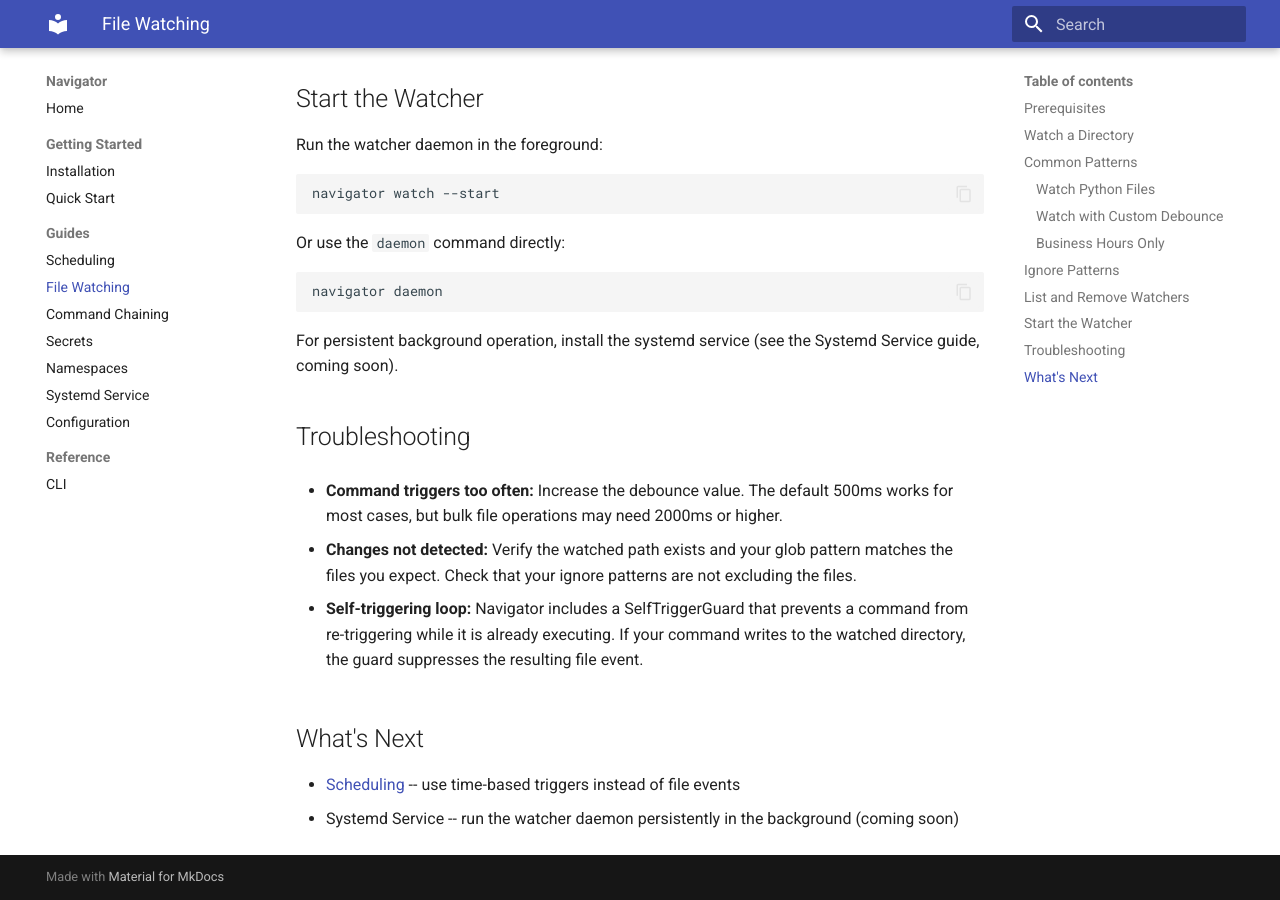
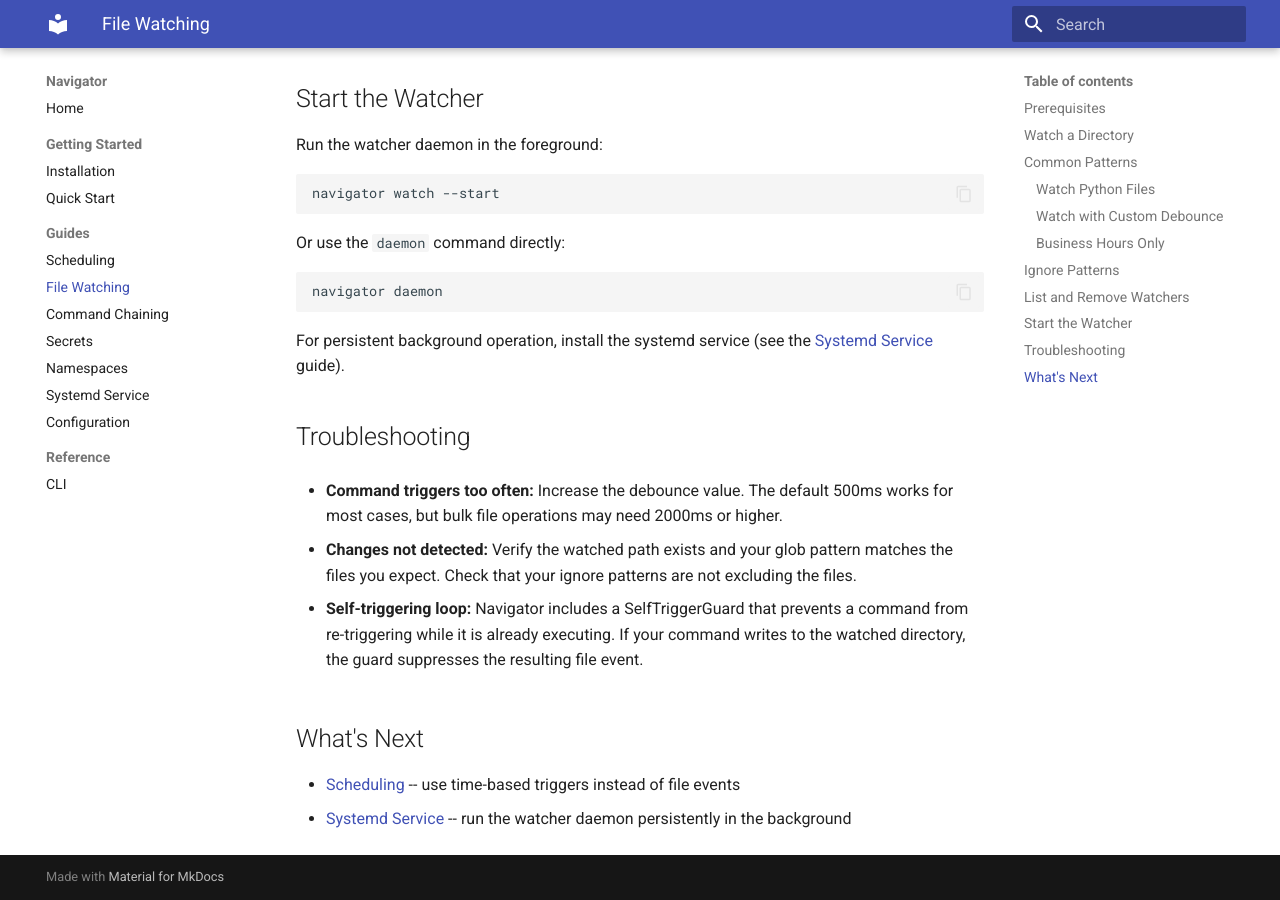
Before and after one commit to amancioandre/navigator, an MkDocs documentation site: the page built from docs/guides/file-watching.md, in a window 1280 px wide and 900 px high, scrolled down 2082 px. Built offline with MkDocs 1.6.1 and Material for MkDocs 9.7.7, drawn with Linux system fonts in a browser that asks for light colours.

Commit message:
fix(14-04): replace stale cross-link placeholders with real markdown links
- scheduling.md: Systemd Service link now resolves to systemd.md
- file-watching.md: two Systemd Service links now resolve to systemd.md
- chaining.md: Namespaces and Configuration links now resolve to target pages
- secrets.md: Configuration link now resolves to configuration.md
- Zero 'coming soon' placeholders remain in guide files

````diff
--- a/docs/guides/file-watching.md
+++ b/docs/guides/file-watching.md
@@ -103,7 +103,7 @@ Or use the `daemon` command directly:
 navigator daemon
 ```
 
-For persistent background operation, install the systemd service (see the Systemd Service guide, coming soon).
+For persistent background operation, install the systemd service (see the [Systemd Service](systemd.md) guide).
 
 ## Troubleshooting
 
@@ -116,4 +116,4 @@ For persistent background operation, install the systemd service (see the System
 ## What's Next
 
 - [Scheduling](scheduling.md) -- use time-based triggers instead of file events
-- Systemd Service -- run the watcher daemon persistently in the background (coming soon)
+- [Systemd Service](systemd.md) -- run the watcher daemon persistently in the background
````
Also changed, not shown: docs/guides/chaining.md (+2 -2 lines), docs/guides/scheduling.md (+1 -1 lines), docs/guides/secrets.md (+1 -1 lines).
